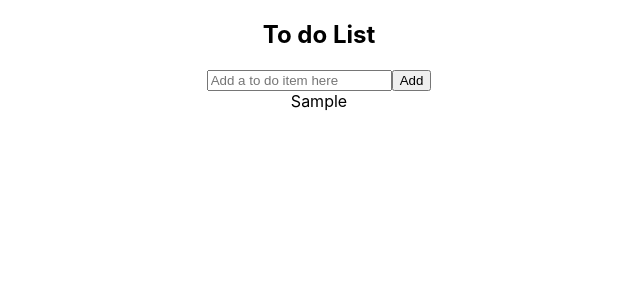
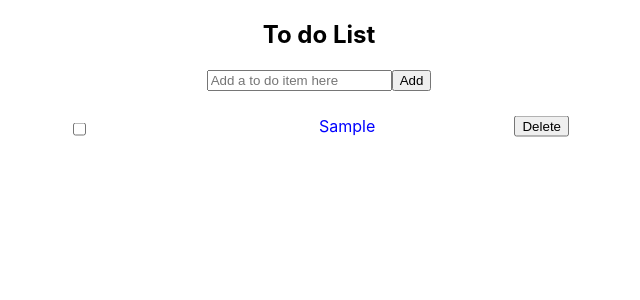
Before and after one commit to cimpeancristian/To-Do-List, a React (Create React App) app: page / in a window 1280 px wide. Both pictures are taken after typing "Sample" into the empty fields and a click on the button "Add". Shown: the top 300 px of the page, without its empty margins (321-961 px from the left). Built offline with nearby package versions, Linux system fonts and the light colour scheme.

Commit message:
Add Check functionality

```diff
--- a/package.json
+++ b/package.json
@@ -10,7 +10,8 @@
     "react-dom": "^16.13.1",
     "react-redux": "^7.2.0",
     "react-scripts": "3.4.1",
-    "redux": "^4.0.5"
+    "redux": "^4.0.5",
+    "styled-components": "^5.1.1"
   },
   "scripts": {
     "start": "react-scripts start",
--- /dev/null
+++ b/src/components/ToDoItem.js
@@ -0,0 +1,24 @@
+import React, {useState} from 'react';
+import {ToDoItemStyled, ButtonStyled, InputStyled, TextStyled} from  './ToDoItem.styled';
+
+
+const ToDoItem = ({toDo}) => {
+    const [checked, setChecked] = useState(false);
+
+    const onChangeFunction = event => {
+        console.log(event.target.checked);
+        setChecked(event.target.checked);
+    }
+
+    return (
+        <ToDoItemStyled>
+            <InputStyled type="checkbox" onChange={onChangeFunction} />
+            <TextStyled data-checked={checked}>
+                {toDo.text}
+            </TextStyled>
+            <ButtonStyled>Delete</ButtonStyled>
+        </ToDoItemStyled>
+    )
+}
+
+export default ToDoItem;
--- /dev/null
+++ b/src/components/ToDoItem.styled.js
@@ -0,0 +1,31 @@
+import styled from 'styled-components';
+
+export const ToDoItemStyled = styled.div`
+   width: 500px;
+   height: 30px;
+   position: relative;
+`;
+
+export const ButtonStyled = styled.button`
+    position: absolute;
+    top:50%;
+    transform: translateY(-50%);
+    right: 0;
+`;
+
+export const InputStyled = styled.input`
+    position: absolute;
+    left: 0;
+    top:50%;
+    transform: translateY(-50%);
+`;
+
+export const TextStyled = styled.span`
+    position: absolute;
+    top:50%;
+    transform: translateY(-50%);
+
+    &[data-checked="true"]{
+        text-decoration: line-through;
+    }
+`;
--- a/src/components/ToDoList.js
+++ b/src/components/ToDoList.js
@@ -1,6 +1,8 @@
 import React from 'react';
 import {connect} from 'react-redux';
 import {addItem} from '../redux/actions';
+import {ToDoListStyled} from './ToDoList.styled';
+import ToDoItem from './ToDoItem';
 
 const ToDoList = ({toDoList, addItem}) => {
     let input;
@@ -13,20 +15,19 @@ const ToDoList = ({toDoList, addItem}) => {
                     type="text"
                     ref={node => {input = node;}}
                     placeholder="Add a to do item here " />
-                <button className="btn" type="submit" onClick={(event) => {
-                    addItem(input.value);
-                    console.log('input.value', input.value);
+                <button className="btn" type="submit" onClick={event => {
+                    addItem({text: input.value, key: Date.now()});
                     input.value='';
                     event.preventDefault();
                 }} >Add</button>
             </form>
-            <div>{toDoList.map((toDo, index) => {
+            <ToDoListStyled>{toDoList.map((toDo, index) => {
                 return (
-                    <div key={`toDo-${index}`}>{toDo}</div>
+                    <ToDoItem key={`toDo-${index}`} toDo={toDo} />
                     )
             })
             }
-            </div>
+            </ToDoListStyled>
         </>
     );
 }
--- /dev/null
+++ b/src/components/ToDoList.styled.js
@@ -0,0 +1,10 @@
+import styled from 'styled-components';
+
+export const ToDoListStyled = styled.div`
+    margin-top: 20px;
+    display: flex;
+    flex-direction: column;
+    align-items: center;
+    justify-content: center;
+    color: blue;
+`;
```
Also changed, not shown: 1 other file (tests, documents, lock files or other folders).
